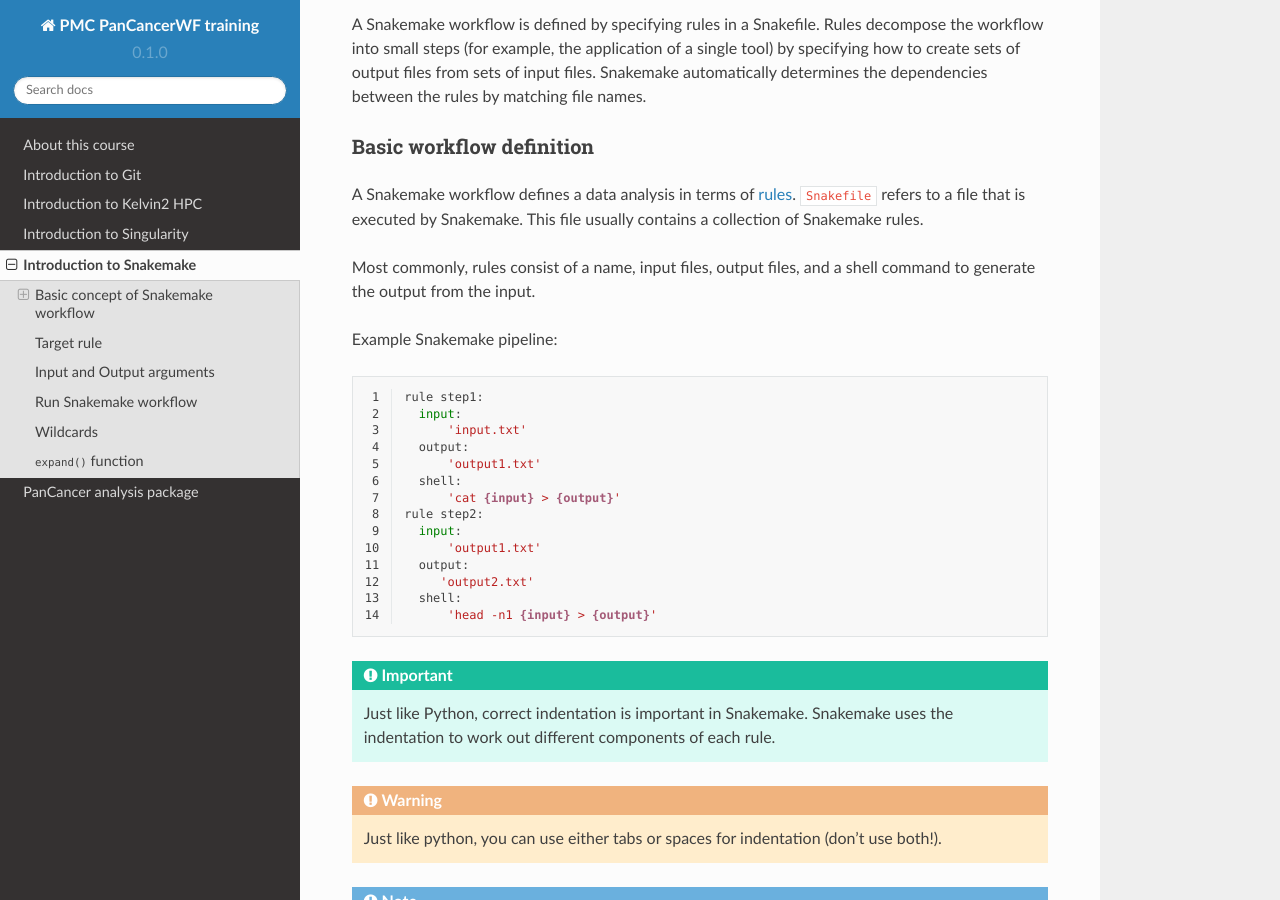
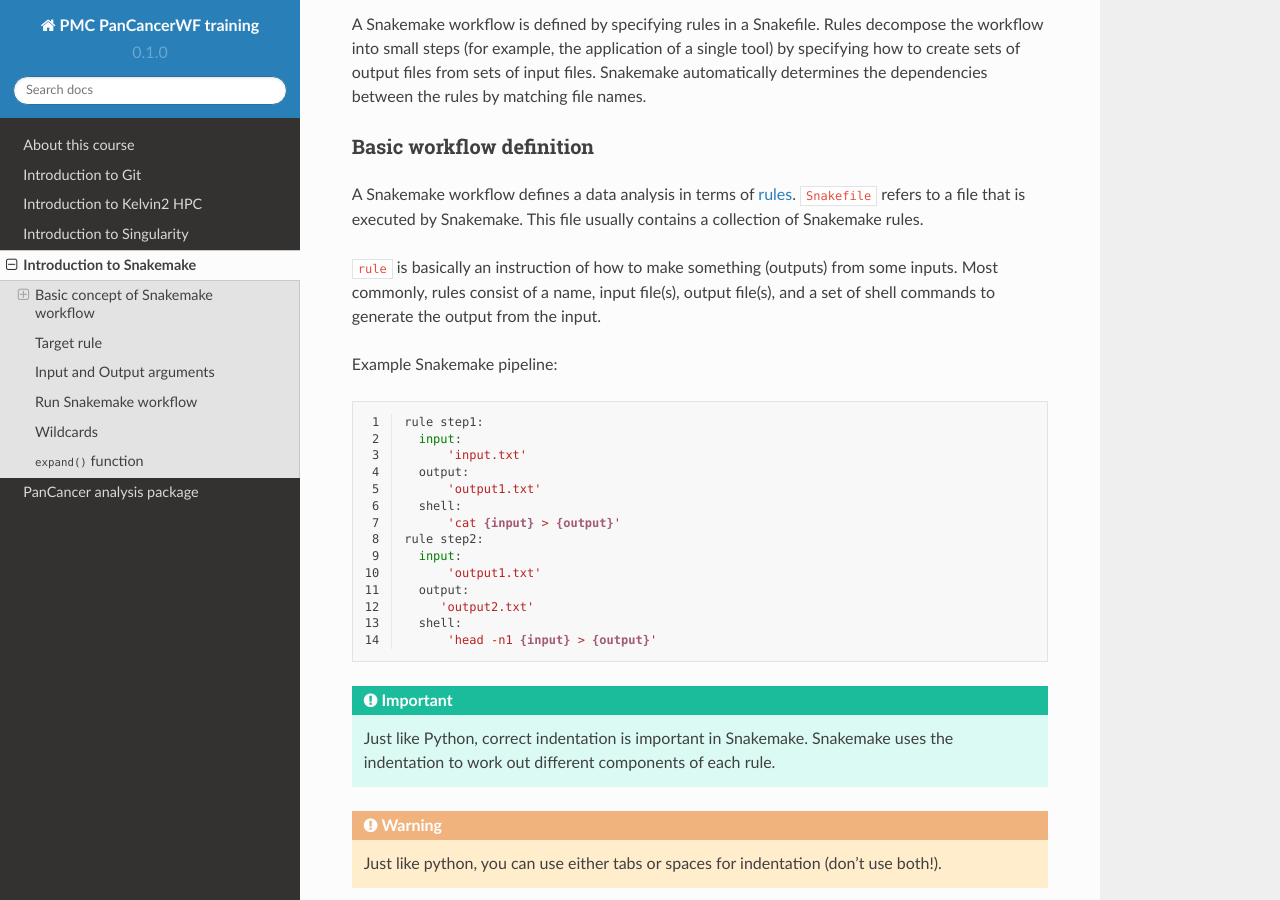
Before and after one commit to sirintra/PMC-PC-training, a Sphinx documentation site: the page built from docs/source/snakemake.rst, in a window 1280 px wide and 900 px high, scrolled down 347 px. Built offline with Sphinx 7.4.7 and the Read the Docs theme 2.0.0, drawn with Linux system fonts in a browser that asks for light colours.

Commit message:
Update snakemake.rst

```diff
--- a/docs/source/snakemake.rst
+++ b/docs/source/snakemake.rst
@@ -13,7 +13,7 @@
 ==========================
 A Snakemake workflow defines a data analysis in terms of `rules <https://snakemake.readthedocs.io/en/stable/snakefiles/rules.html>`_. ``Snakefile`` refers to a file that is executed by Snakemake. This file usually contains a collection of Snakemake rules.
 
-Most commonly, rules consist of a name, input files, output files, and a shell command to generate the output from the input.
+``rule`` is basically an instruction of how to make something (outputs) from some inputs. Most commonly, rules consist of a name, input file(s), output file(s), and a set of shell commands to generate the output from the input.
 
 
 Example Snakemake pipeline:
```
